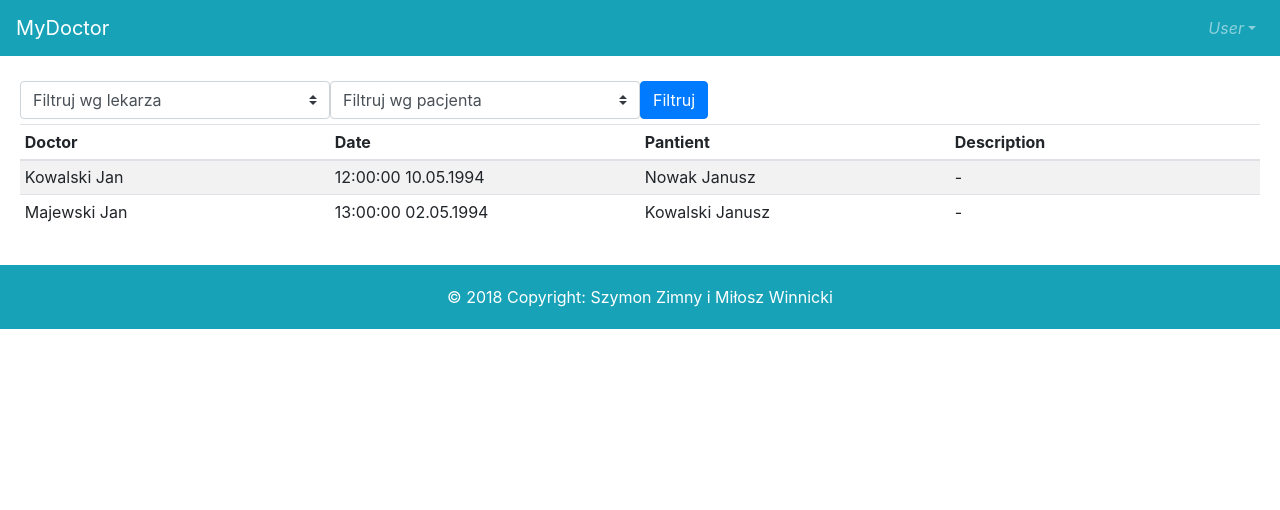
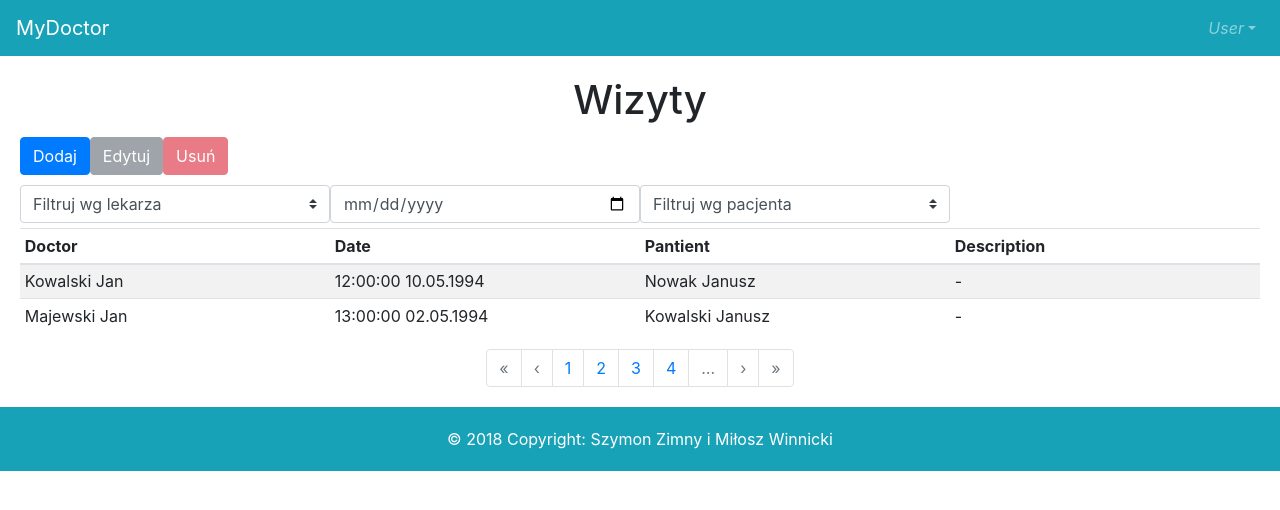
Before and after one commit to jash90/myDoctor-web, a Vue app: page /visit in a window 1280 px wide. Shown: the top 510 px of the page. Built offline with nearby package versions, Linux system fonts and the light colour scheme.

Commit message:
change visit

```diff
--- a/src/views/Visit.vue
+++ b/src/views/Visit.vue
@@ -1,16 +1,32 @@
 <template>
   <div id="visit">
+    <h1>Wizyty</h1>
+    <div class="searchBar">
+      <b-button variant="primary">Dodaj</b-button>
+      <b-button variant="secondary" disabled>Edytuj</b-button>
+      <b-button variant="danger" disabled>Usuń</b-button>
+    </div>
     <div class="searchBar">
       <b-form-select v-model="selectedDoctor" :options="optionsDoctor" class="col-3"></b-form-select>
+      <b-form-input v-model="date" type="date" class="col-3"></b-form-input>
       <b-form-select v-model="selectedPantient" :options="optionsPantient" class="col-3"></b-form-select>
-      <b-button variant="primary">Filtruj</b-button>
     </div>
-    <b-table striped hover small fixed :items="items" :fields="fields"></b-table>
+    <b-table
+      selectable
+      select-mode="single"
+      @row-selected="rowSelected"
+      striped
+      hover
+      small
+      fixed
+      :items="items"
+      :fields="fields"
+    ></b-table>
+    <b-pagination v-model="id" total-rows="10" per-page="1" class="my-0"></b-pagination>
   </div>
 </template>
 
 <script>
-// @ is an alias to /src
 export default {
   name: "visit",
   components: {},
@@ -58,7 +74,8 @@ export default {
         { value: null, text: "Filtruj wg pacjenta" },
         { value: "Nowak Janusz", text: "Nowak Janusz" },
         { value: "Kowalski Janusz", text: "Kowalski Janusz" }
-      ]
+      ],
+      date: null
     };
   }
 };
@@ -78,4 +95,10 @@ export default {
   align-items: flex-start;
   padding: 5px 0px;
 }
+.button-container {
+  display: flex;
+  width: 100%;
+  justify-content: flex-end;
+  padding-right: 0px;
+}
 </style>
```
